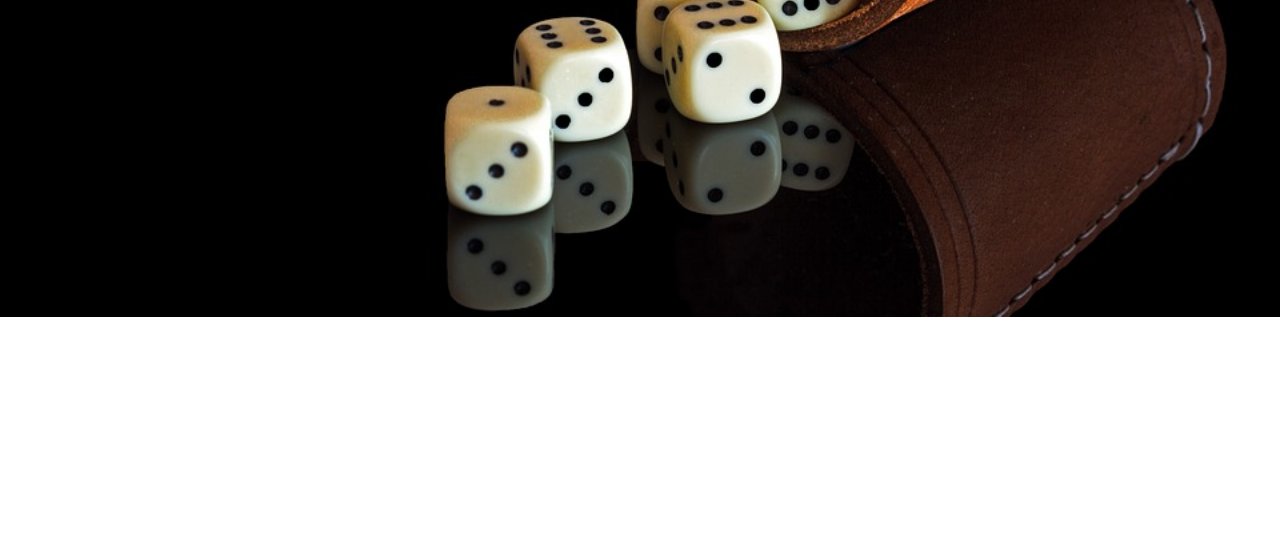
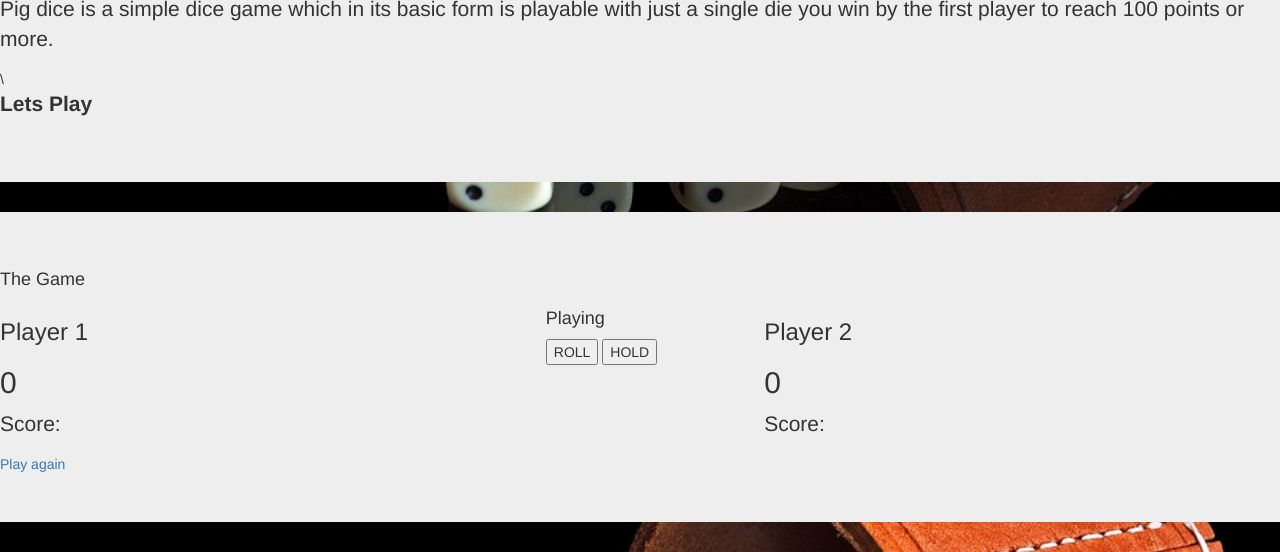
Before and after one commit to Julzpeter/pig-dice, a plain HTML site: page index.html in a window 1280 px wide. Shown: the part 483-1035 px from the top of the page. Before the commit the page ends 800 px from the top, so only its background shows below. Drawn offline with Linux system fonts and the light colour scheme.

Commit message:
adds the rest of the content

```diff
--- a/index.html
+++ b/index.html
@@ -41,6 +41,39 @@
 
         </div>
 
+<div class="jumbotron" id="tron">
+    <h2>Pig Dice Game</h2>
+    <p>Pig dice is a simple dice game which in its basic form is playable with just a single die you win by
+        the first player
+        to reach 100 points or more.</p>\
+    <p id="game"><strong>Lets Play</strong></p>
+</div>
+<div class="jumbotron" id="jump">
+    <div class="play">
+        <h4>The Game</h4>
+        <div class="row">
+            <div class="col-md-5" id="p1">
+                <h3>Player 1</h3>
+                <h2>0</h2>
+                <p>Score: <span id="score"></span></p>
+            </div>
+            <div class="col-md-2" id="P">
+                <h4>Playing</h4>
+                <button id="roll">ROLL</button>
+                <button id="hold">HOLD</button>
+            </div>
+
+            <div class="col-md-5" id="p2">
+                <h3>Player 2</h3>
+                <h2>0</h2>
+                <p>Score:</p>
+            </div>
+        </div>
+        <div class="start">
+            <a href="index.html">Play again</a>
+        </div>
+
+    </div>
+</div>
 </body>
-
 </html>
```
